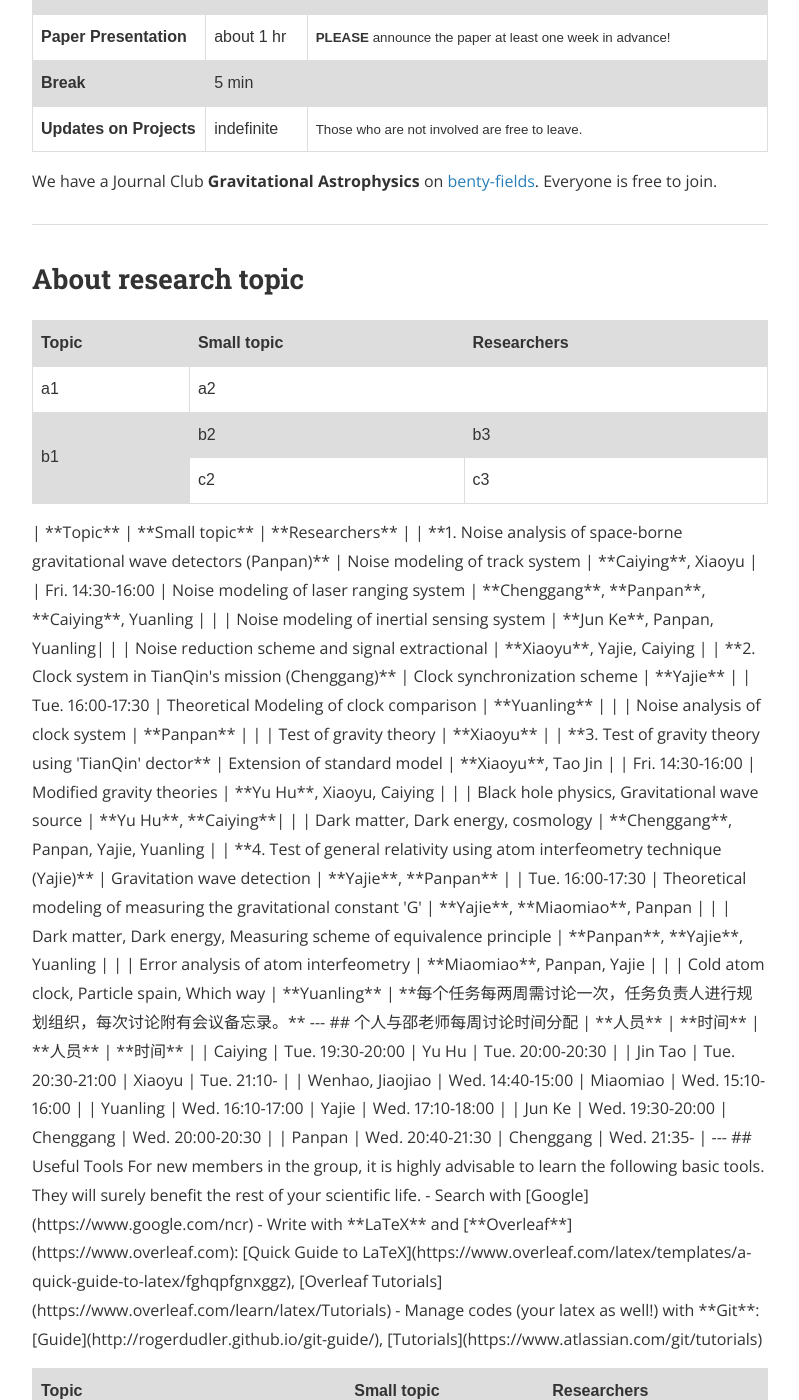
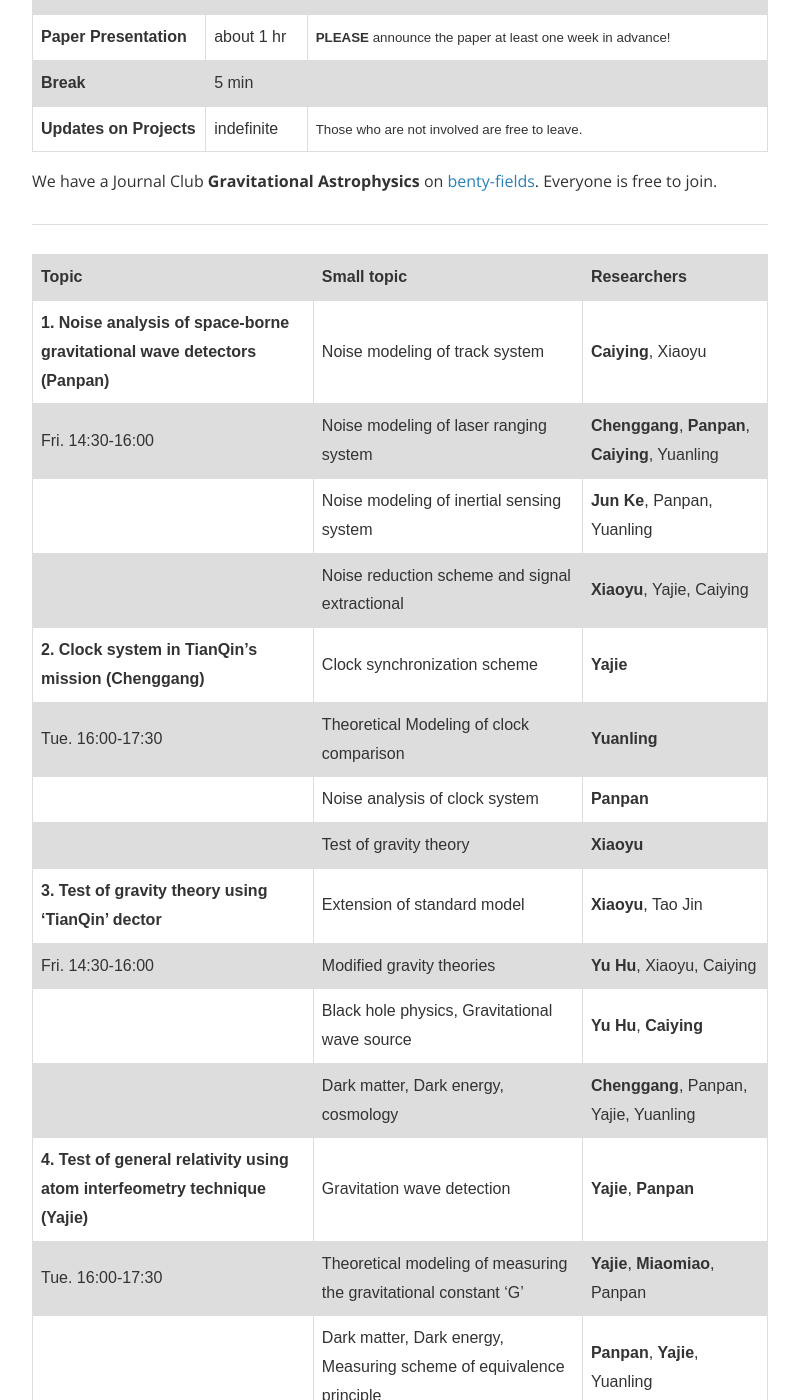
Before and after one commit to gravity-group/gravity-group.github.io, a Jekyll site: the page built from wiki.md, in a window 1280 px wide and 1400 px high, scrolled down 751 px. Shown: the whole window, without its empty margins (240-1039 px from the left). Built offline with Jekyll 4.4.1, drawn with Linux system fonts in a browser that asks for light colours; nearby versions of some CDN libraries; some of the changed text lies outside the part shown.

Commit message:
update wiki research topic

```diff
--- a/wiki.md
+++ b/wiki.md
@@ -53,56 +53,6 @@ We have a Journal Club **Gravitational Astrophysics** on
 
 ---
 
-## About research topic
-
-
-<table>
-  <tr>
-    <th>Topic</th>
-    <th>Small topic</th>
-    <th>Researchers</th>
-  </tr>
-  <tr>
-    <td>a1</td>
-    <td colspan="2">a2</td>
-  </tr>
-  <tr>
-    <td rowspan="2">b1</td>
-    <td>b2</td>
-    <td>b3</td>
-  </tr>
-  <tr>
-    <td>c2</td>
-    <td>c3</td>
-  </tr>
-</table>
-
-<table>
-  <tr>
-    <th>Topic</th>
-    <th>Small topic</th>
-    <th>Researchers</th>
-  </tr>
-  <tr>
-    <td rowspan="4">1. Noise analysis of space-borne gravitational wave detectors (Panpan) Fri. 14:30-16:00</td>
-    <td>Noise modeling of track system </td>
-    <td>Caiying, Xiaoyu</td>
-  </tr>
-  <tr>
-    <td>Noise modeling of laser ranging system</td>
-    <td>**Chenggang**, **Panpan**, **Caiying**, Yuanling</td>
-  </tr>
-  <tr>
-    <td>Noise modeling of inertial sensing system</td>
-    <td>**Jun Ke**, Panpan, Yuanling</td>
-  </tr>
-  <tr>
-    <td>Noise reduction scheme and signal extractional</td>
-    <td>**Xiaoyu**, Yajie, Caiying</td>
-  </tr>
-
-
-
 | **Topic** | **Small topic** | **Researchers** |
 | **1. Noise analysis of space-borne gravitational wave detectors (Panpan)** | Noise modeling of track system | **Caiying**, Xiaoyu |
 | Fri. 14:30-16:00 | Noise modeling of laser ranging system  | **Chenggang**, **Panpan**, **Caiying**, Yuanling |
@@ -145,3 +95,87 @@ For new members in the group, it is highly advisable to learn the following basi
 - Search with [Google](https://www.google.com/ncr)
 - Write with **LaTeX** and [**Overleaf**](https://www.overleaf.com): [Quick Guide to LaTeX](https://www.overleaf.com/latex/templates/a-quick-guide-to-latex/fghqpfgnxggz), [Overleaf Tutorials](https://www.overleaf.com/learn/latex/Tutorials)
 - Manage codes (your latex as well!) with **Git**: [Guide](http://rogerdudler.github.io/git-guide/), [Tutorials](https://www.atlassian.com/git/tutorials)
+
+## About research topic
+
+<table>
+  <tr>
+    <th>Topic</th>
+    <th>Small topic</th>
+    <th>Researchers</th>
+  </tr>
+  <tr>
+    <td rowspan="4">1. Noise analysis of space-borne gravitational wave detectors (Panpan) Fri. 14:30-16:00</td>
+    <td>Noise modeling of track system </td>
+    <td>Caiying, Xiaoyu</td>
+  </tr>
+  <tr>
+    <td>Noise modeling of laser ranging system</td>
+    <td>**Chenggang**, **Panpan**, **Caiying**, Yuanling</td>
+  </tr>
+  <tr>
+    <td>Noise modeling of inertial sensing system</td>
+    <td>**Jun Ke**, Panpan, Yuanling</td>
+  </tr>
+  <tr>
+    <td>Noise reduction scheme and signal extractional</td>
+    <td>**Xiaoyu**, Yajie, Caiying</td>
+  </tr>
+
+   <tr>
+    <td rowspan="4">**2. Clock system in TianQin's mission (Chenggang)** Tue. 16:00-17:30</td>
+    <td>Clock synchronization scheme </td>
+    <td>**Yajie**</td>
+  </tr>
+  <tr>
+    <td>Theoretical Modeling of clock comparison</td>
+    <td>**Yuanling**</td>
+  </tr>
+  <tr>
+    <td>Noise analysis of clock system</td>
+    <td>**Panpan**</td>
+  </tr>
+  <tr>
+    <td>Test of gravity theory</td>
+    <td>**Xiaoyu**</td>
+  </tr>
+
+   <tr>
+    <td rowspan="4">**3. Test of gravity theory using 'TianQin' dector**  Fri. 14:30-16:00</td>
+    <td>Extension of standard model</td>
+    <td>**Xiaoyu**, Tao Jin</td>
+  </tr>
+  <tr>
+    <td>Modified gravity theories</td>
+    <td>**Yu Hu**, Xiaoyu, Caiying</td>
+  </tr>
+  <tr>
+    <td>Black hole physics, Gravitational wave source</td>
+    <td>**Yu Hu**, **Caiying**</td>
+  </tr>
+  <tr>
+    <td>Dark matter, Dark energy, cosmology</td>
+    <td>**Chenggang**, Panpan, Yajie, Yuanling</td>
+  </tr>
+
+   <tr>
+    <td rowspan="5"> **4. Test of general relativity using atom interfeometry technique (Yajie)**  Tue. 16:00-17:30</td>
+    <td>Gravitation wave detection</td>
+    <td>**Yajie**, **Panpan**</td>
+  </tr>
+  <tr>
+    <td>Theoretical modeling of measuring the gravitational constant 'G'</td>
+    <td>**Yajie**, **Miaomiao**, Panpan</td>
+  </tr>
+  <tr>
+    <td>Dark matter, Dark energy, Measuring scheme of equivalence principle</td>
+    <td>**Panpan**, **Yajie**, Yuanling</td>
+  </tr>
+  <tr>
+    <td>Error analysis of atom interfeometry</td>
+    <td>**Miaomiao**, Panpan, Yajie</td>
+  </tr>
+  <tr>
+    <td>Cold atom clock, Particle spain, Which way</td>
+    <td>**Yuanling**</td>
+  </tr>
```
